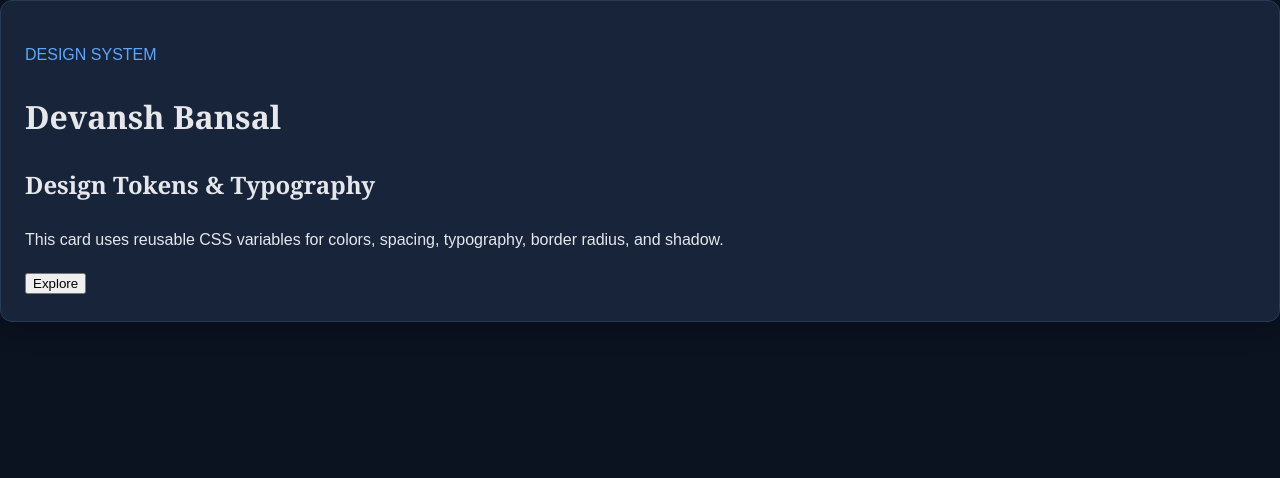
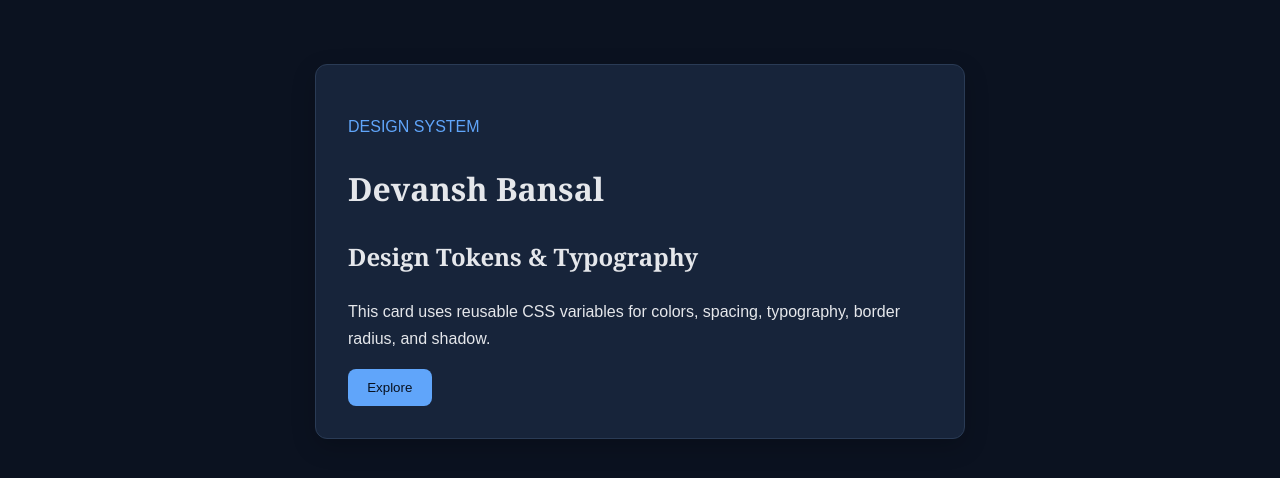
Before and after one commit to devbansal007/web-assignment, a plain HTML site: page P7-design-tokens/index.html in a window 1280 px wide. Drawn offline with Linux system fonts and the light colour scheme.

Commit message:
Improve formatting and readability of practical solution

```diff
--- a/P7-design-tokens/style.css
+++ b/P7-design-tokens/style.css
@@ -1 +1,15 @@
-:root{--color-bg:#0b1220;--color-surface:#17243a;--color-text:#e5e7eb;--color-muted:#9ca3af;--color-primary:#60a5fa;--color-border:#2a3b55;--font-body:Arial,sans-serif;--font-heading:Georgia,serif;--text-sm:.875rem;--text-base:1rem;--text-lg:1.25rem;--text-xl:2rem;--space-1:.5rem;--space-2:1rem;--space-3:1.5rem;--space-4:2rem;--radius:12px;--shadow:0 8px 24px #0003}*{box-sizing:border-box}body{margin:0;font-family:var(--font-body);font-size:var(--text-base);line-height:1.7;background:var(--color-bg);color:var(--color-text)}h1,h2,h3{font-family:var(--font-heading)}.card{padding:var(--space-3);background:var(--color-surface);border:1px solid var(--color-border);border-radius:var(--radius);box-shadow:var(--shadow)}.accent{color:var(--color-primary)}
+/* P7: CSS Design Tokens and Typography */
+:root {
+  --color-bg: #0b1220; --color-surface: #17243a; --color-text: #e5e7eb;
+  --color-muted: #9ca3af; --color-primary: #60a5fa; --color-border: #2a3b55;
+  --font-body: Arial, sans-serif; --font-heading: Georgia, serif;
+  --text-sm: .875rem; --text-base: 1rem; --text-lg: 1.25rem; --text-xl: 2rem;
+  --space-1: .5rem; --space-2: 1rem; --space-3: 1.5rem; --space-4: 2rem;
+  --radius: 12px; --shadow: 0 8px 24px #0003;
+}
+* { box-sizing: border-box; }
+body { margin: 0; font-family: var(--font-body); font-size: var(--text-base); line-height: 1.7; background: var(--color-bg); color: var(--color-text); }
+h1,h2,h3 { font-family: var(--font-heading); }
+.card { max-width: 650px; margin: 8vh auto; padding: var(--space-4); background: var(--color-surface); border: 1px solid var(--color-border); border-radius: var(--radius); box-shadow: var(--shadow); }
+.accent { color: var(--color-primary); } button { padding: .7rem 1.2rem; border: 0; border-radius: 8px; background: var(--color-primary); color: #08111f; cursor: pointer; }
+@media (max-width: 700px) { .card { margin: 1rem; padding: var(--space-3); } }
```
